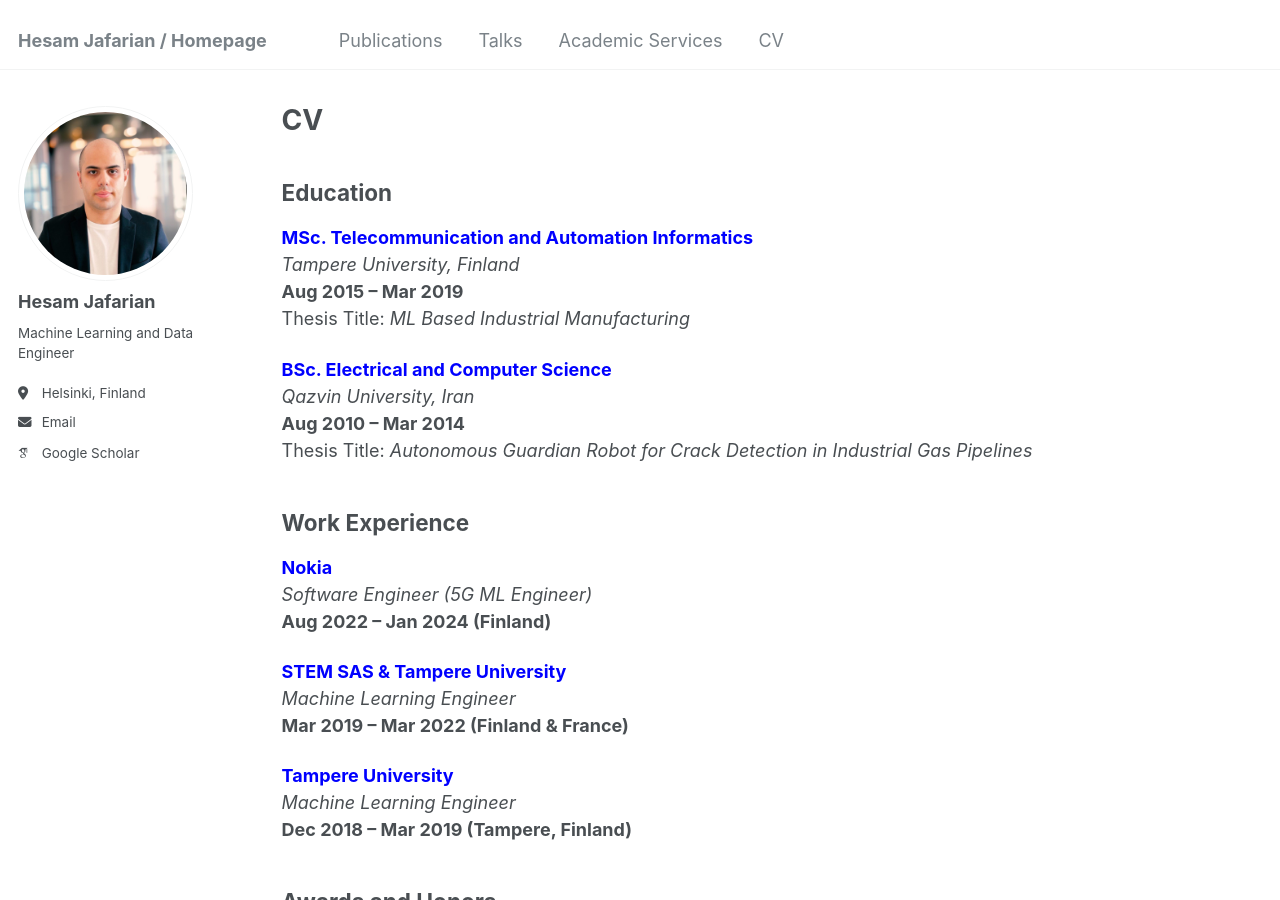
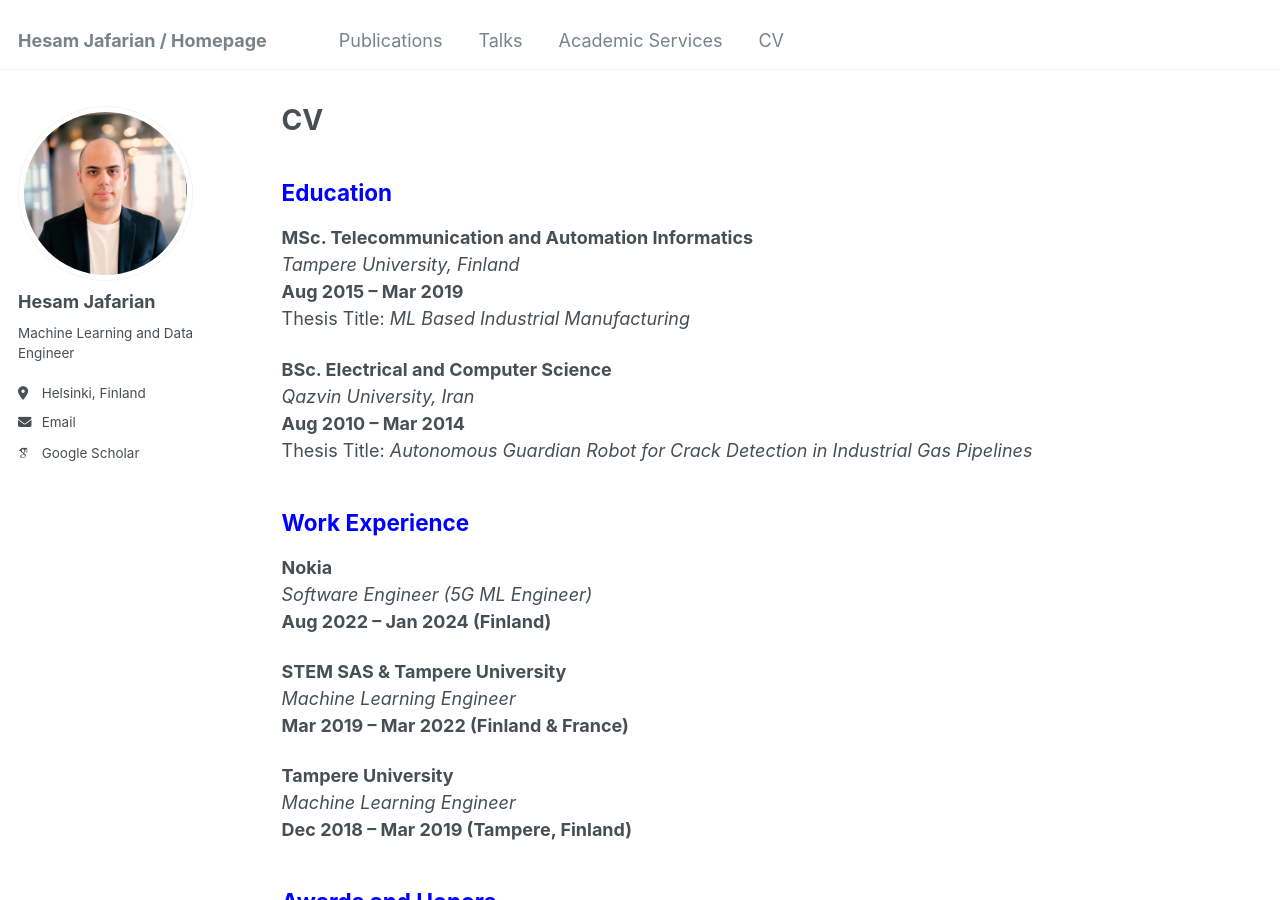
Before and after one commit to hesamjafarian/hesamjafarian.github.io, a Jekyll site: the page built from _pages/cv.md, in a window 1280 px wide and 900 px high. Built offline with Jekyll 4.4.1, drawn with Linux system fonts in a browser that asks for light colours; some web fonts are replaced.

Commit message:
Update cv.md

```diff
--- a/_pages/cv.md
+++ b/_pages/cv.md
@@ -9,36 +9,36 @@ redirect_from:
 
 {% include base_path %}
 
-## Education
-**<span style="color:blue">MSc. Telecommunication and Automation Informatics</span>**
+## <span style="color:blue">Education</span>
+**MSc. Telecommunication and Automation Informatics**
 *Tampere University, Finland*
 **Aug 2015 – Mar 2019**
 Thesis Title: *ML Based Industrial Manufacturing*
 
-**<span style="color:blue">BSc. Electrical and Computer Science</span>**
+**BSc. Electrical and Computer Science**
 *Qazvin University, Iran*
 **Aug 2010 – Mar 2014**
 Thesis Title: *Autonomous Guardian Robot for Crack Detection in Industrial Gas Pipelines*
 
-## Work Experience
-**<span style="color:blue">Nokia</span>**
+## <span style="color:blue">Work Experience</span>
+**Nokia**
 *Software Engineer (5G ML Engineer)*
 **Aug 2022 – Jan 2024 (Finland)**
 
-**<span style="color:blue">STEM SAS & Tampere University</span>**
+**STEM SAS & Tampere University**
 *Machine Learning Engineer*
 **Mar 2019 – Mar 2022 (Finland & France)**
 
-**<span style="color:blue">Tampere University</span>**
+**Tampere University**
 *Machine Learning Engineer*
 **Dec 2018 – Mar 2019 (Tampere, Finland)**
 
-## Awards and Honors
+## <span style="color:blue">Awards and Honors</span>
 - Finalist for Future Factory Design 2016, Helsinki
 - 3rd Place in International Robocup Competitions in [Small Size Robots League](https://www.robocup.org/), Singapore, 2010 (MRL Team)
 - 1st Place in Robocup Competitions in Small Size Robots League, Iran, 2010 (MRL Team)
 
-## Certificates
+## <span style="color:blue">Certificates</span>
 
 - Advanced Intellectual Property Training, WIPO Organization, Switzerland, 2023
 - Patent Drafting, WIPO Organization, Switzerland, 2023
```
